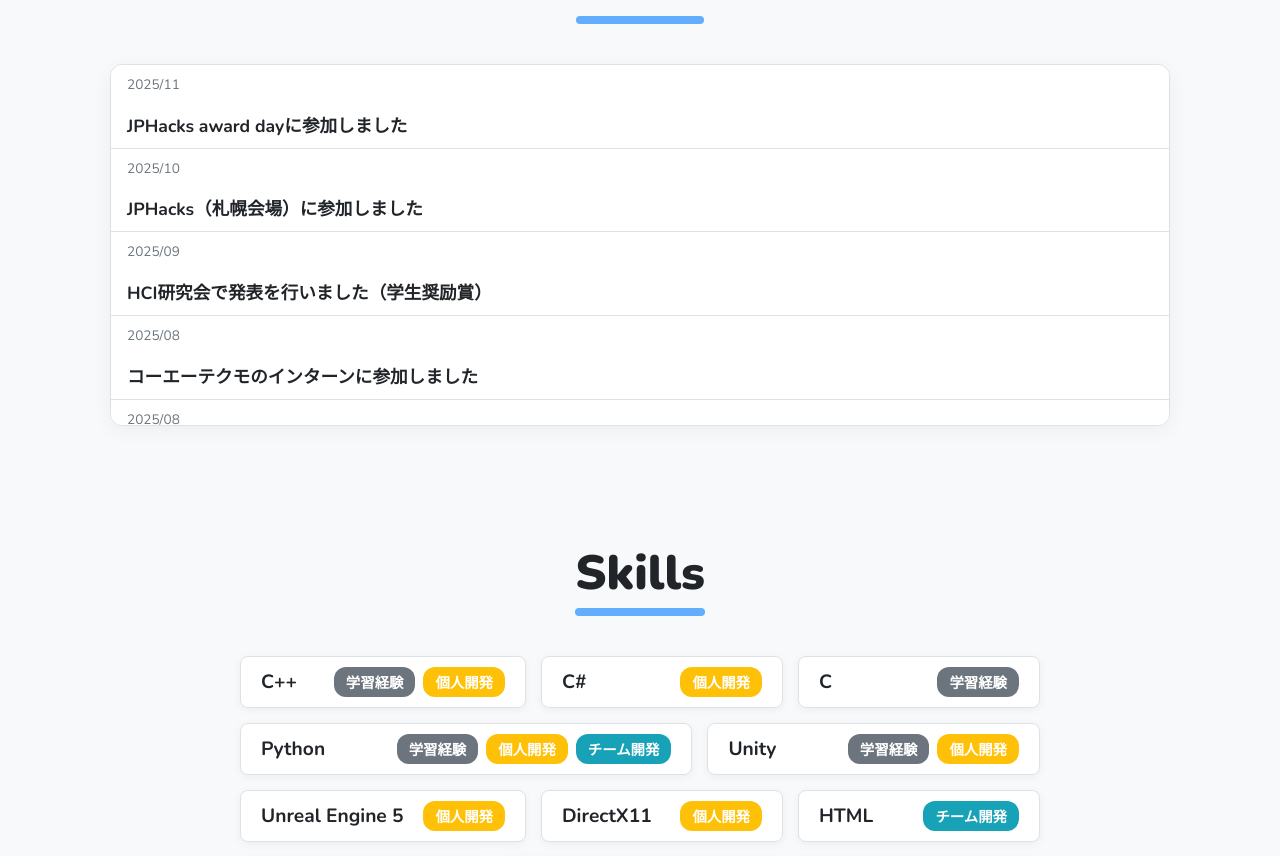
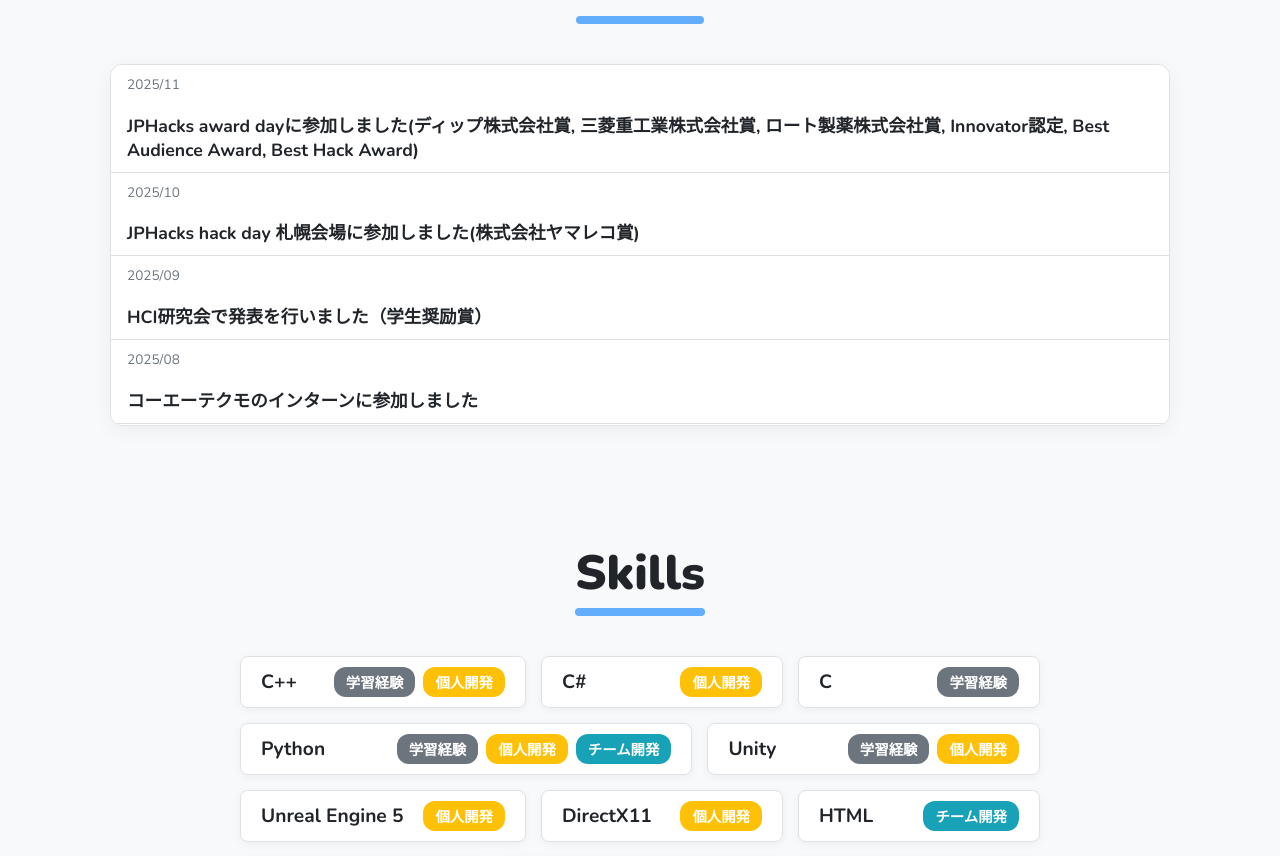
Before and after one commit to matchamatcho/my-portfolio, a React (Create React App) app: page / in a window 1280 px wide. Shown: the part 2931-3787 px from the top of the page. Built offline with nearby package versions, Linux system fonts and the light colour scheme.

Commit message:
企業賞を追加

```diff
--- a/src/components/News.js
+++ b/src/components/News.js
@@ -5,10 +5,10 @@ const News = () => {
 
     {
       date: "2025/11",
-      title: "JPHacks award dayに参加しました",
+      title: "JPHacks award dayに参加しました(ディップ株式会社賞, 三菱重工業株式会社賞, ロート製薬株式会社賞, Innovator認定, Best Audience Award, Best Hack Award)",
     },{
       date: "2025/10",
-      title: "JPHacks（札幌会場）に参加しました",
+      title: "JPHacks hack day 札幌会場に参加しました(株式会社ヤマレコ賞)",
     },
     {
       date: "2025/09",
```
